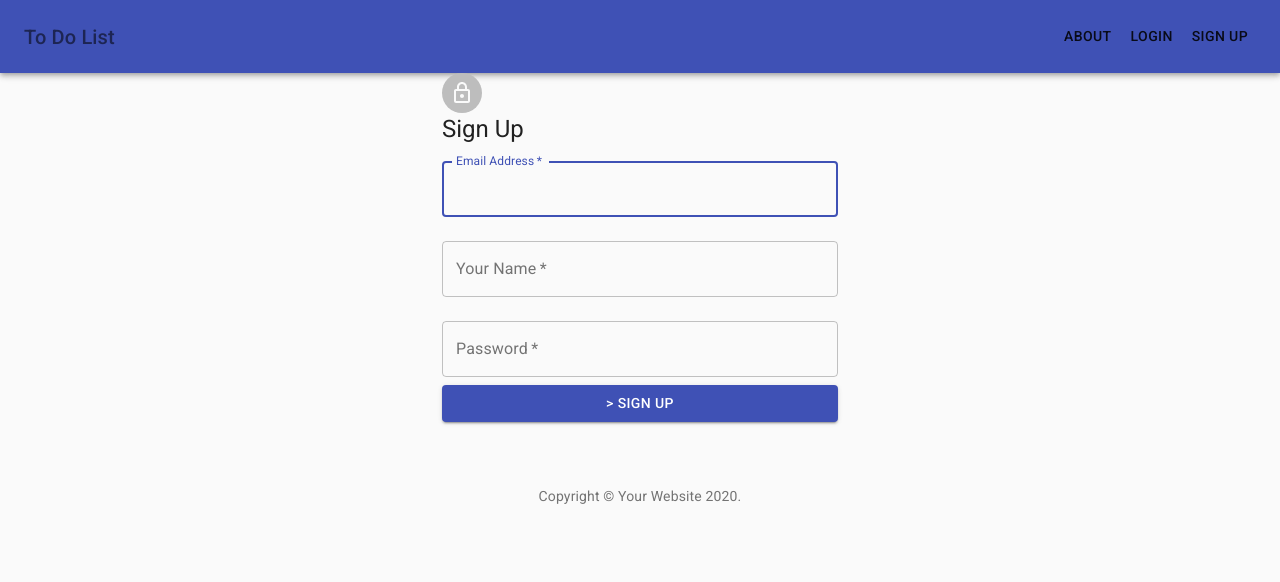
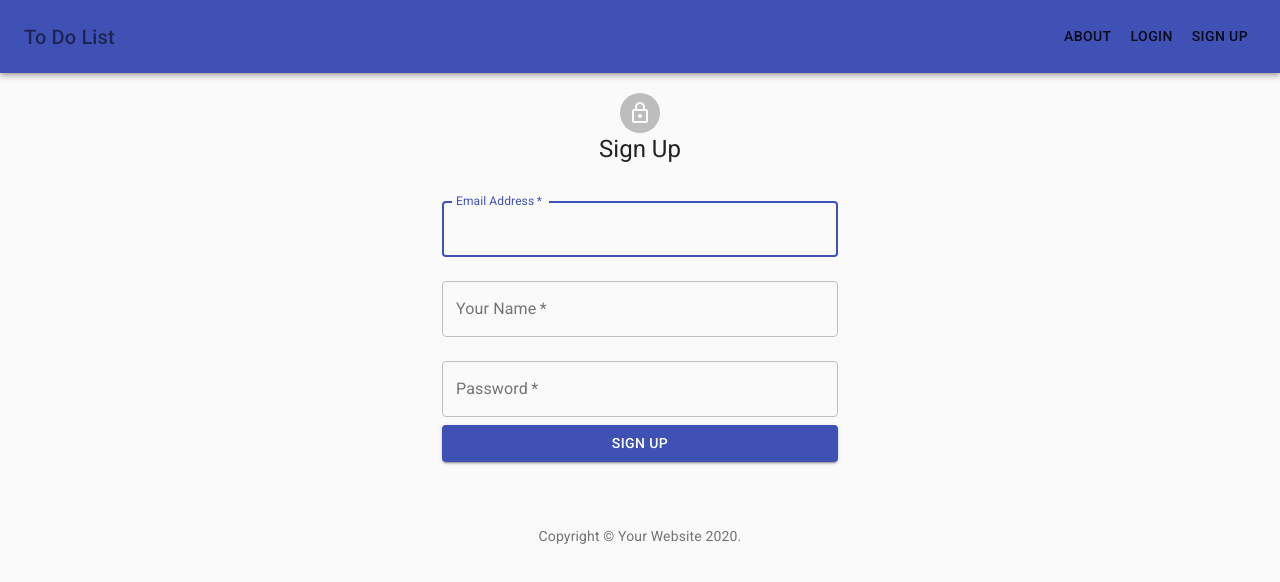
Before and after one commit to chrislacey89/toDoList, a React (Create React App) app: page /signup in a window 1280 px wide. Shown: the top 582 px of the page. Built offline with nearby package versions, Linux system fonts and the light colour scheme.

Commit message:
update sign up styling

```diff
--- a/src/Components/Pages/Signup.js
+++ b/src/Components/Pages/Signup.js
@@ -126,12 +126,20 @@ class Signup extends Component {
             closeModal={this.closeModal}
             errorMessage={this.errorMessage()}
           />
-          <Avatar>
-            <LockOutlinedIcon />
-          </Avatar>
-          <Typography component='h1' variant='h5'>
-            Sign Up
-          </Typography>
+
+          <div style={{ padding: 20 }}>
+            <Grid container justify='center' spacing={0}>
+              <Avatar>
+                <LockOutlinedIcon />
+              </Avatar>
+              <Grid item xs={12} justify='center'>
+                <Typography align='center' component='h1' variant='h5'>
+                  Sign Up
+                </Typography>
+              </Grid>
+            </Grid>
+          </div>
+
           <form noValidate onSubmit={this.onSubmit}>
             <TextField
               variant='outlined'
@@ -189,7 +197,7 @@ class Signup extends Component {
               color='primary'
               loading={this.props.loading}
             >
-              > Sign Up
+              Sign Up
             </Button>
           </form>
         </div>
```
